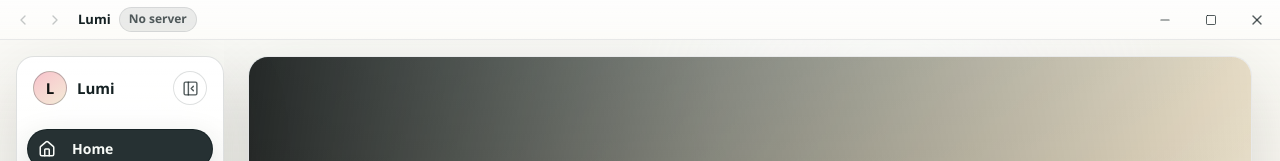
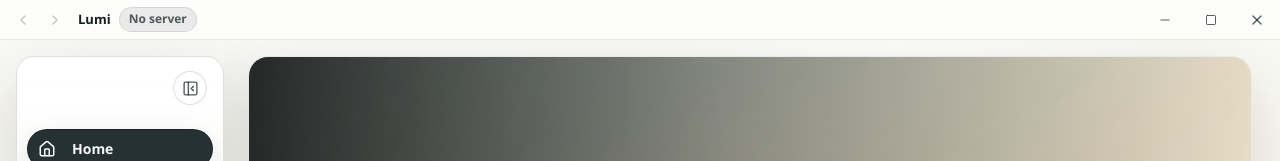
Before and after one commit to AirSodaz/Lumi, a React (Vite) app: page / in a window 1280 px wide. Shown: the top 161 px of the page. Built offline with nearby package versions, Linux system fonts and the light colour scheme.

Commit message:
refactor: remove sidebar brand lockup

```diff
--- a/src/features/shell/LumiShell.tsx
+++ b/src/features/shell/LumiShell.tsx
@@ -322,10 +322,6 @@ export function LumiShell() {
           id="lumi-primary-sidebar"
         >
           <div className="brand-lockup">
-            <span className="brand-mark" aria-hidden="true">
-              L
-            </span>
-            <strong className="brand-name">Lumi</strong>
             <Tooltip.Root>
               <Tooltip.Trigger asChild>
                 <MotionButton
--- a/src/styles/global.css
+++ b/src/styles/global.css
@@ -457,26 +457,13 @@ strong {
 
 .brand-lockup {
   display: grid;
-  grid-template-columns: 34px minmax(0, 1fr) 34px;
-  align-items: center;
-  gap: 10px;
+  grid-template-columns: 34px;
+  align-items: center;
+  justify-content: end;
   padding: 0 6px;
   font-size: 15px;
 }
 
-.brand-mark {
-  display: grid;
-  width: 34px;
-  height: 34px;
-  place-items: center;
-  border: 1px solid var(--color-border-strong);
-  border-radius: 50%;
-  color: #101211;
-  background: linear-gradient(145deg, #f8c3cc, #f4ebd7);
-  font-weight: 760;
-}
-
-.brand-name,
 .nav-button-label {
   min-width: 0;
   overflow: hidden;
@@ -598,7 +585,6 @@ select:focus-visible {
   padding-inline: 0;
 }
 
-.lumi-shell[data-sidebar-collapsed="true"] .brand-name,
 .lumi-shell[data-sidebar-collapsed="true"] .nav-button-label {
   display: none;
 }
```
Also changed, not shown: 1 other file (tests, documents, lock files or other folders).
